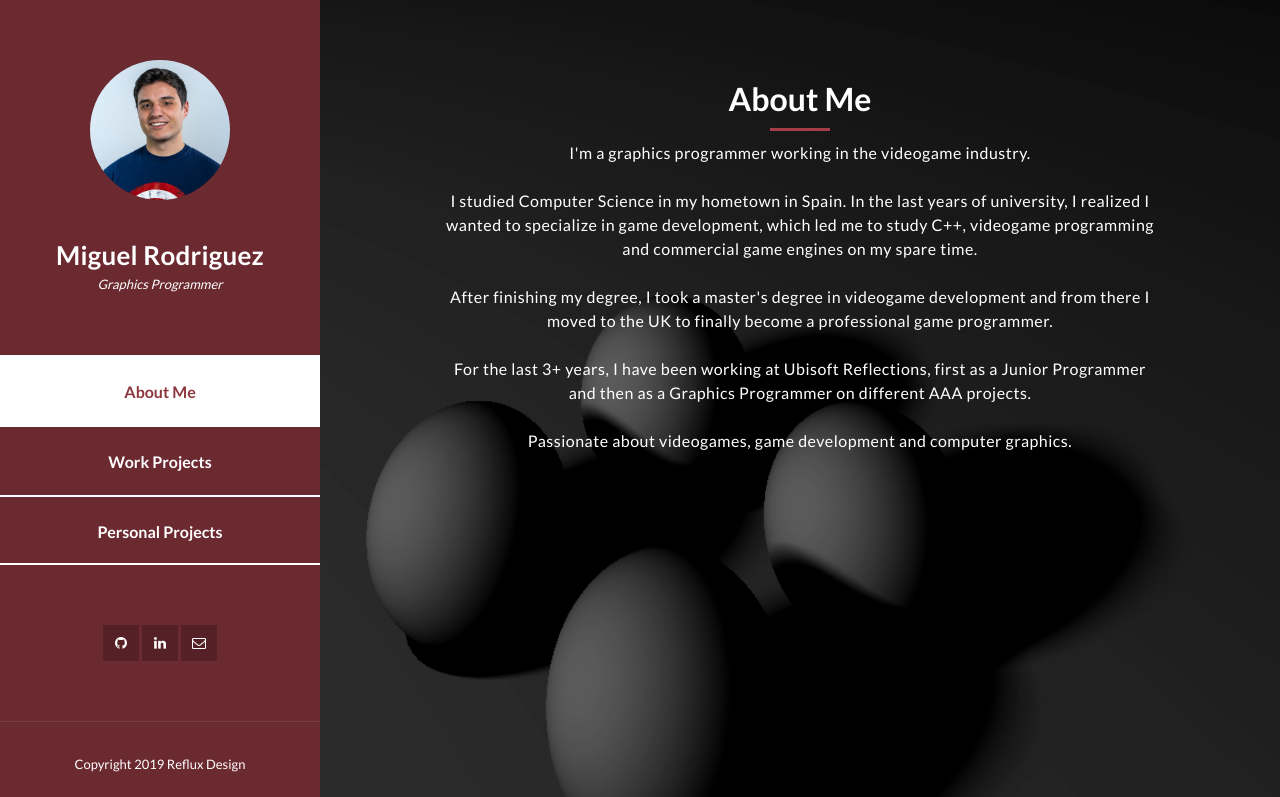
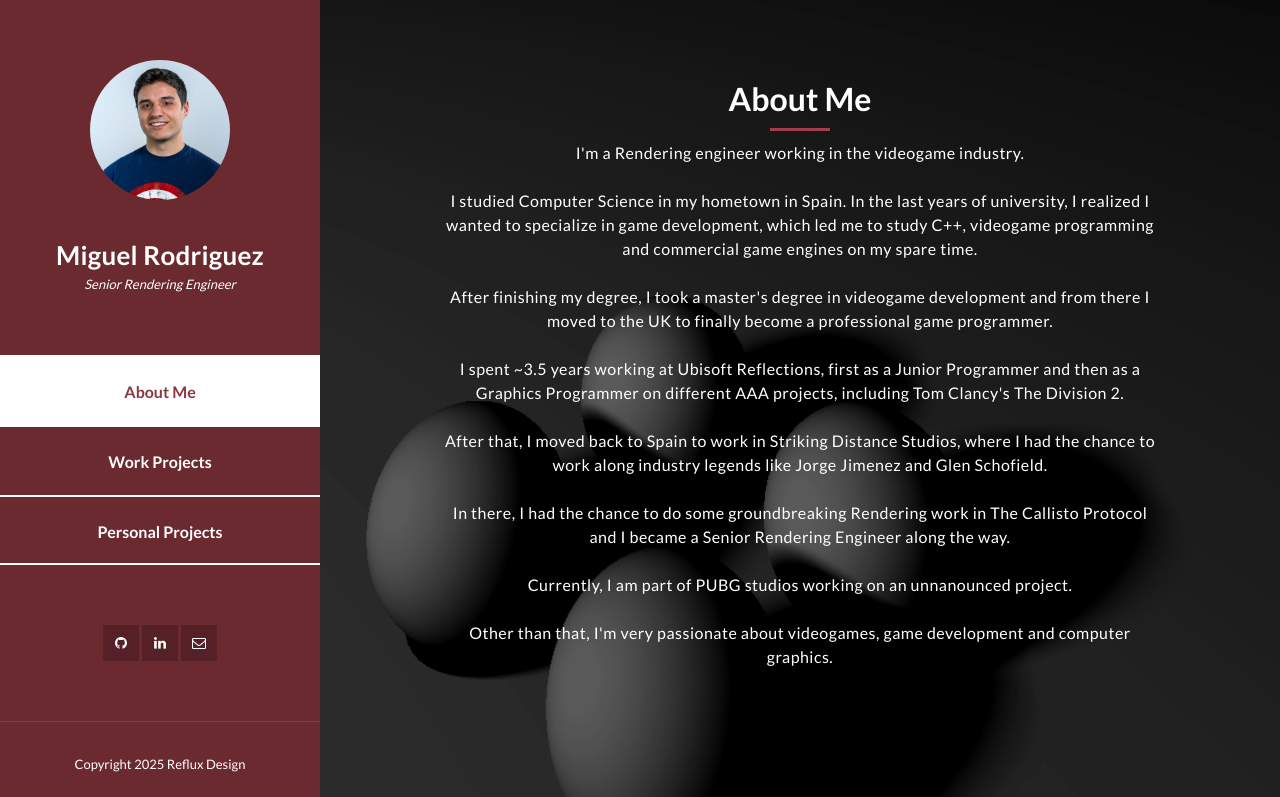
Before and after one commit to MiguelRodRic/MiguelRodRic.github.io, a plain HTML site: page index.html in a window 1280 px wide. Shown: the top 797 px of the page. Drawn offline with Linux system fonts and the light colour scheme.

Commit message:
Update index.html

```diff
--- a/index.html
+++ b/index.html
@@ -41,7 +41,7 @@ https://templatemo.com/tm-531-reflux
             </div>
             <div class="author-content">
               <h4>Miguel Rodriguez</h4>
-              <span>Graphics Programmer</span>
+              <span>Senior Rendering Engineer </span>
             </div>
             <nav class="main-nav" role="navigation">
               <ul class="main-menu">
@@ -64,7 +64,7 @@ https://templatemo.com/tm-531-reflux
               </ul>
             </div>
             <div class="copyright-text">
-              <p>Copyright 2019 Reflux Design</p>
+              <p>Copyright 2025 Reflux Design</p>
             </div>
           </div>
         </div>
@@ -75,11 +75,14 @@ https://templatemo.com/tm-531-reflux
             <h2>About Me</h2>
             <div class="line-dec"></div>
             <span
-              >I'm a graphics programmer working in the videogame industry.
+              >I'm a Rendering engineer working in the videogame industry.
 			  <br><br> I studied Computer Science in my hometown in Spain. In the last years of university, I realized I wanted to specialize in game development, which led me to study C++, videogame programming and commercial game engines on my spare time.
 			  <br><br> After finishing my degree, I took a master's degree in videogame development and from there I moved to the UK to finally become a professional game programmer.
-			  <br><br> For the last 3+ years, I have been working at Ubisoft Reflections, first as a Junior Programmer and then as a Graphics Programmer on different AAA projects.
-			  <br><br> Passionate about videogames, game development and computer graphics.</span
+			  <br><br> I spent ~3.5 years working at Ubisoft Reflections, first as a Junior Programmer and then as a Graphics Programmer on different AAA projects, including Tom Clancy's The Division 2.
+			  <br><br> After that, I moved back to Spain to work in Striking Distance Studios, where I had the chance to work along industry legends like Jorge Jimenez and Glen Schofield.
+			  <br><br> In there, I had the chance to do some groundbreaking Rendering work in The Callisto Protocol and I became a Senior Rendering Engineer along the way.
+			  <br><br> Currently, I am part of PUBG studios working on an unnanounced project.
+			  <br><br> Other than that, I'm very passionate about videogames, game development and computer graphics.</span
             >
           </div>
         </div>
```
